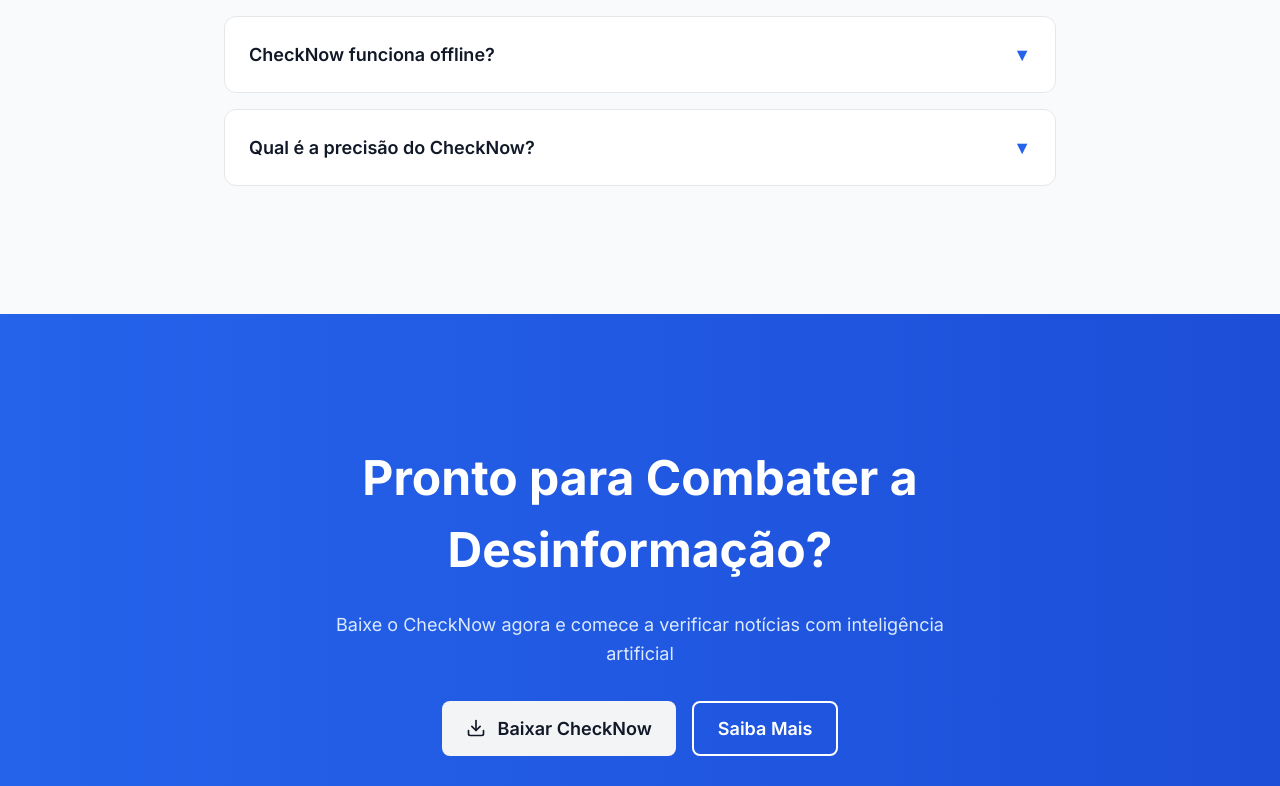
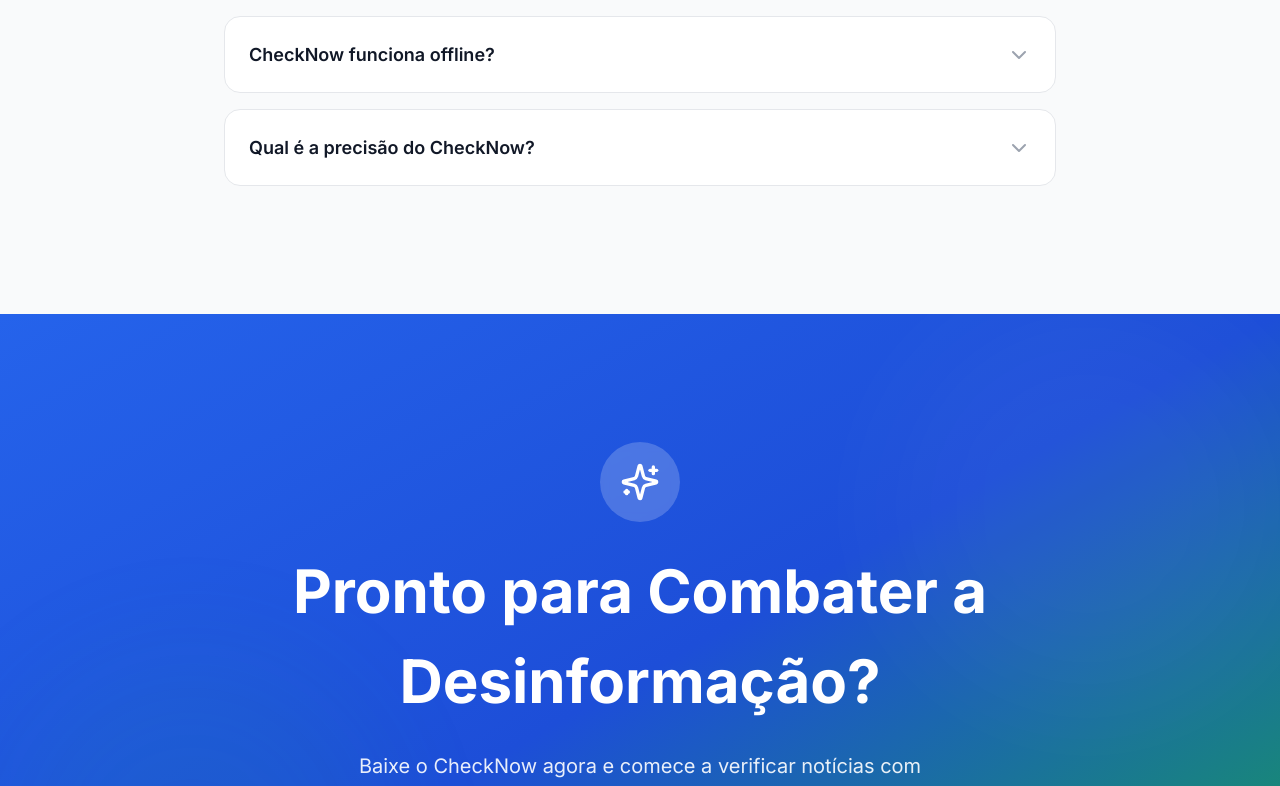
Before and after one commit to henriquercz/lp-checknow, a Next.js app: page / in a window 1280 px wide. Shown: the part 5394-6180 px from the top of the page. Built offline with nearby package versions, Linux system fonts and the light colour scheme.

Commit message:
feat: adiciona FAQItem com accordion animado e CTA final com gradiente e efeitos

```diff
--- a/src/app/page.tsx
+++ b/src/app/page.tsx
@@ -8,7 +8,7 @@
 "use client";
 
 import { motion } from "framer-motion";
-import { Download, ArrowRight, Shield, Zap, Brain, Lock, TrendingUp, Clock } from "lucide-react";
+import { Download, ArrowRight, Shield, Zap, Brain, Lock, TrendingUp, Clock, Sparkles } from "lucide-react";
 import { Button } from "@/components/Button";
 import { Container } from "@/components/Container";
 import { TubelightNavbar } from "@/components/TubelightNavbar";
@@ -17,6 +17,7 @@ import { FeatureCard } from "@/components/FeatureCard";
 import { StepCard } from "@/components/StepCard";
 import { TestimonialCard } from "@/components/TestimonialCard";
 import { PricingCard } from "@/components/PricingCard";
+import { FAQItem } from "@/components/FAQItem";
 import { Footer } from "@/components/Footer";
 import { FEATURES, STEPS, PLANS, TESTIMONIALS, FAQ } from "@/lib/constants";
 
@@ -302,66 +303,98 @@ export default function Home() {
             </motion.h2>
           </motion.div>
 
-          <motion.div
-            className="space-y-4"
-            variants={containerVariants}
-            initial="hidden"
-            whileInView="visible"
-            viewport={{ once: true }}
-          >
-            {FAQ.map((faq) => (
-              <motion.details
+          <div className="space-y-4">
+            {FAQ.map((faq, index) => (
+              <FAQItem
                 key={faq.id}
-                variants={itemVariants}
-                className="p-6 rounded-xl bg-white dark:bg-neutral-900 border border-neutral-200 dark:border-neutral-700 cursor-pointer group"
-              >
-                <summary className="flex items-center justify-between font-semibold text-lg">
-                  {faq.question}
-                  <span className="text-primary-500 group-open:rotate-180 transition-transform">
-                    ▼
-                  </span>
-                </summary>
-                <p className="mt-4 text-neutral-600 dark:text-neutral-400">{faq.answer}</p>
-              </motion.details>
+                question={faq.question}
+                answer={faq.answer}
+                delay={index * 0.1}
+              />
             ))}
-          </motion.div>
+          </div>
         </Container>
       </section>
 
       {/* CTA Final Section */}
-      <section className="section bg-gradient-to-r from-primary-500 to-primary-600 text-white">
-        <Container size="md">
+      <section className="relative section overflow-hidden bg-gradient-to-br from-primary-500 via-primary-600 to-success-600 text-white">
+        {/* Background Effects */}
+        <div className="absolute inset-0">
+          <motion.div
+            className="absolute top-0 right-0 w-96 h-96 bg-white/10 rounded-full blur-3xl"
+            animate={{
+              scale: [1, 1.2, 1],
+              opacity: [0.3, 0.5, 0.3]
+            }}
+            transition={{ duration: 4, repeat: Infinity }}
+          />
+          <motion.div
+            className="absolute bottom-0 left-0 w-96 h-96 bg-success-500/20 rounded-full blur-3xl"
+            animate={{
+              scale: [1.2, 1, 1.2],
+              opacity: [0.2, 0.4, 0.2]
+            }}
+            transition={{ duration: 5, repeat: Infinity }}
+          />
+        </div>
+
+        <Container size="md" className="relative z-10">
           <motion.div
             className="text-center"
-            variants={containerVariants}
-            initial="hidden"
-            whileInView="visible"
+            initial={{ opacity: 0, y: 30 }}
+            whileInView={{ opacity: 1, y: 0 }}
             viewport={{ once: true }}
+            transition={{ duration: 0.6 }}
           >
-            <motion.h2 variants={itemVariants} className="text-4xl md:text-5xl font-bold mb-6">
+            {/* Icon */}
+            <motion.div
+              initial={{ scale: 0, rotate: -180 }}
+              whileInView={{ scale: 1, rotate: 0 }}
+              viewport={{ once: true }}
+              transition={{ duration: 0.6, type: "spring" }}
+              className="inline-flex items-center justify-center w-20 h-20 rounded-full bg-white/20 backdrop-blur-sm mb-6"
+            >
+              <Sparkles size={40} className="text-white" />
+            </motion.div>
+
+            <motion.h2
+              initial={{ opacity: 0, y: 20 }}
+              whileInView={{ opacity: 1, y: 0 }}
+              viewport={{ once: true }}
+              transition={{ duration: 0.6, delay: 0.2 }}
+              className="text-4xl md:text-6xl font-bold mb-6"
+            >
               Pronto para Combater a Desinformação?
             </motion.h2>
+
             <motion.p
-              variants={itemVariants}
-              className="text-lg text-primary-100 max-w-2xl mx-auto mb-8"
+              initial={{ opacity: 0, y: 20 }}
+              whileInView={{ opacity: 1, y: 0 }}
+              viewport={{ once: true }}
+              transition={{ duration: 0.6, delay: 0.3 }}
+              className="text-xl text-white/90 max-w-2xl mx-auto mb-10"
             >
               Baixe o CheckNow agora e comece a verificar notícias com inteligência artificial
             </motion.p>
+
             <motion.div
-              variants={itemVariants}
+              initial={{ opacity: 0, y: 20 }}
+              whileInView={{ opacity: 1, y: 0 }}
+              viewport={{ once: true }}
+              transition={{ duration: 0.6, delay: 0.4 }}
               className="flex flex-col sm:flex-row gap-4 justify-center"
             >
               <Button
-                variant="secondary"
                 size="lg"
                 icon={<Download size={20} />}
+                className="!bg-white !text-primary-600 hover:!bg-neutral-100 shadow-2xl"
               >
                 Baixar CheckNow
               </Button>
               <Button
-                variant="outline"
                 size="lg"
-                className="border-white text-white hover:bg-white/10"
+                icon={<ArrowRight size={20} />}
+                className="!bg-white/10 !text-white hover:!bg-white/20 backdrop-blur-sm border-2 border-white/30"
               >
                 Saiba Mais
               </Button>
--- /dev/null
+++ b/src/components/FAQItem.tsx
@@ -0,0 +1,101 @@
+/**
+ * Componente FAQItem - Item de FAQ com accordion animado
+ * Autor: Capitão Henrique
+ * Data: Outubro 2025
+ * Versão: 1.0.0
+ */
+
+"use client";
+
+import React, { useState } from "react";
+import { motion, AnimatePresence } from "framer-motion";
+import { ChevronDown } from "lucide-react";
+import { cn } from "@/lib/utils";
+
+interface FAQItemProps {
+  question: string;
+  answer: string;
+  delay?: number;
+  className?: string;
+}
+
+export function FAQItem({ question, answer, delay = 0, className }: FAQItemProps) {
+  const [isOpen, setIsOpen] = useState(false);
+
+  return (
+    <motion.div
+      initial={{ opacity: 0, y: 20 }}
+      whileInView={{ opacity: 1, y: 0 }}
+      viewport={{ once: true }}
+      transition={{ duration: 0.5, delay }}
+      className={cn(
+        "rounded-2xl overflow-hidden",
+        "bg-white dark:bg-neutral-900",
+        "border border-neutral-200 dark:border-neutral-700",
+        "hover:border-primary-500 dark:hover:border-primary-500",
+        "transition-all duration-300",
+        isOpen && "ring-2 ring-primary-500/20",
+        className
+      )}
+    >
+      {/* Question Button */}
+      <button
+        onClick={() => setIsOpen(!isOpen)}
+        className="w-full p-6 flex items-center justify-between gap-4 text-left group"
+      >
+        <span className="text-lg font-semibold text-neutral-900 dark:text-white group-hover:text-primary-500 transition-colors">
+          {question}
+        </span>
+
+        <motion.div
+          animate={{ rotate: isOpen ? 180 : 0 }}
+          transition={{ duration: 0.3 }}
+          className="flex-shrink-0"
+        >
+          <ChevronDown
+            size={24}
+            className={cn(
+              "transition-colors",
+              isOpen
+                ? "text-primary-500"
+                : "text-neutral-400 group-hover:text-primary-500"
+            )}
+          />
+        </motion.div>
+      </button>
+
+      {/* Answer Content */}
+      <AnimatePresence initial={false}>
+        {isOpen && (
+          <motion.div
+            initial={{ height: 0, opacity: 0 }}
+            animate={{
+              height: "auto",
+              opacity: 1,
+              transition: {
+                height: { duration: 0.3 },
+                opacity: { duration: 0.3, delay: 0.1 }
+              }
+            }}
+            exit={{
+              height: 0,
+              opacity: 0,
+              transition: {
+                height: { duration: 0.3, delay: 0.1 },
+                opacity: { duration: 0.2 }
+              }
+            }}
+            className="overflow-hidden"
+          >
+            <div className="px-6 pb-6 pt-2">
+              <div className="w-12 h-1 bg-gradient-to-r from-primary-500 to-success-500 rounded-full mb-4" />
+              <p className="text-neutral-600 dark:text-neutral-400 leading-relaxed">
+                {answer}
+              </p>
+            </div>
+          </motion.div>
+        )}
+      </AnimatePresence>
+    </motion.div>
+  );
+}
--- a/src/components/index.ts
+++ b/src/components/index.ts
@@ -14,6 +14,7 @@ export { FeatureCard } from "./FeatureCard";
 export { StepCard } from "./StepCard";
 export { TestimonialCard } from "./TestimonialCard";
 export { PricingCard } from "./PricingCard";
+export { FAQItem } from "./FAQItem";
 export { Footer } from "./Footer";
 export { Card } from "./Card";
 export { GlassCard } from "./GlassCard";
```
